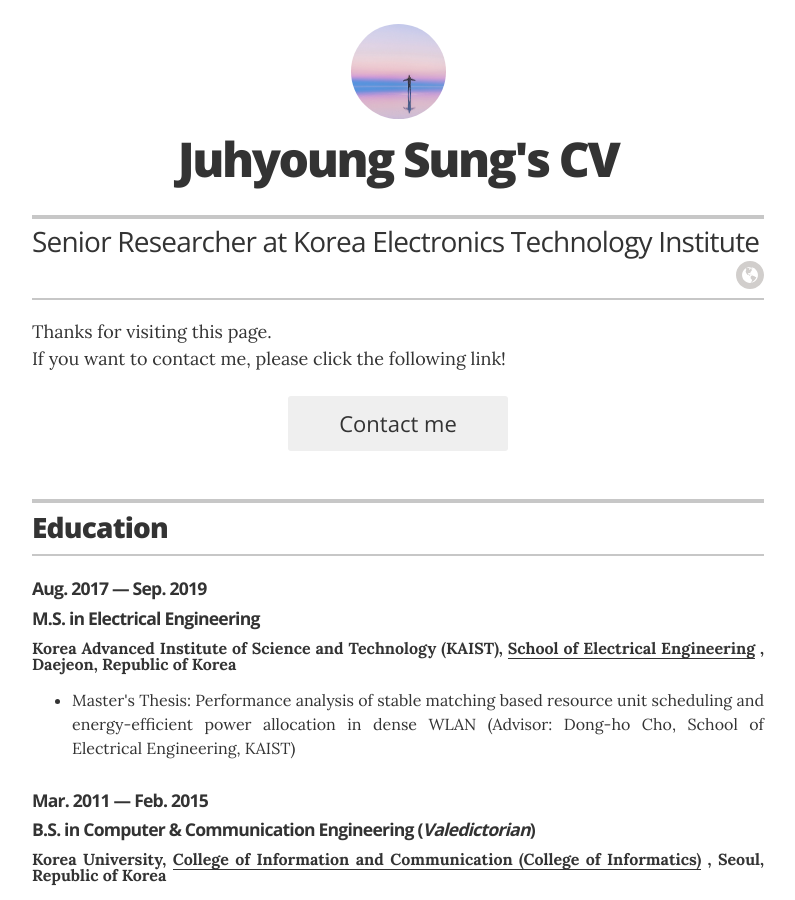
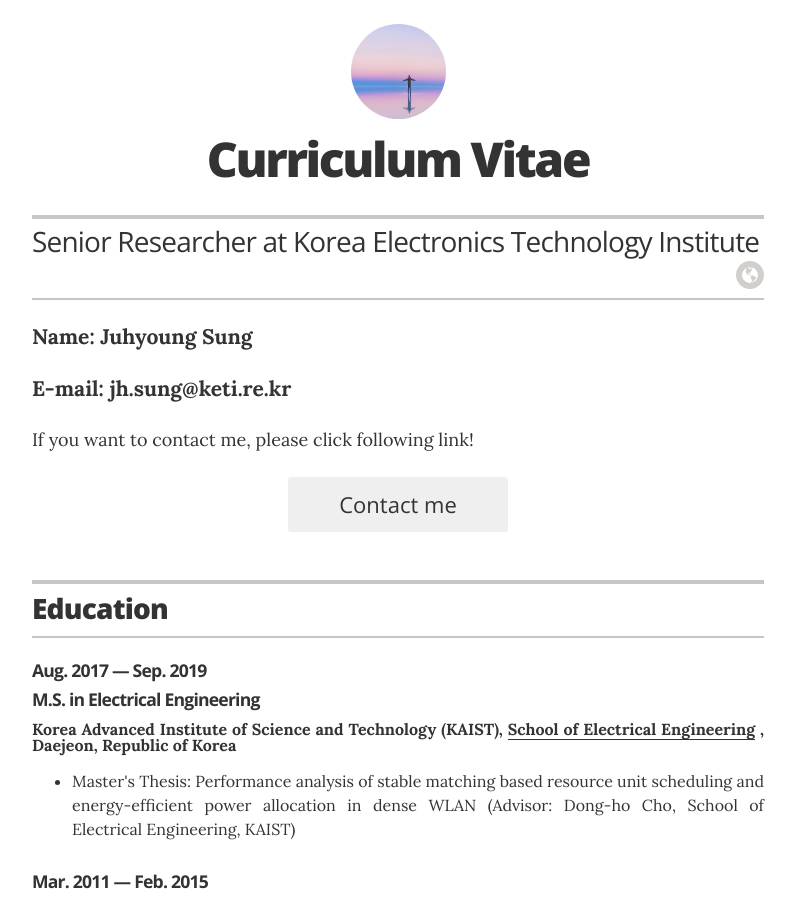
Before and after one commit to friendlyvillain/digital_cv, a Jekyll site: the page built from index.html, in a window 1280 px wide and 900 px high. Shown: the whole window, without its empty margins (242-1037 px from the left). Built offline with Jekyll 4.4.1, drawn with Linux system fonts in a browser that asks for light colours.

Commit message:
intro rev

```diff
--- a/_config.yml
+++ b/_config.yml
@@ -13,7 +13,7 @@
 
 # Resume settings
 resume_avatar:                  "true"
-resume_name:                    "Juhyoung Sung's CV"
+resume_name:                    "Curriculum Vitae"
 resume_title:                   "Senior Researcher at Korea Electronics Technology Institute"
 
 # used for the contact button in _layouts/resume.html
@@ -27,10 +27,9 @@
 display_header_contact_info:    "false"
 
 resume_header_intro: |
-  <p>
-  Thanks for visiting this page. <br/>
-  If you want to contact me, please click the following link!
-  </p>
+  <h3> Name: Juhyoung Sung </h3>
+  <h3> E-mail: jh.sung@keti.re.kr </h3>
+  <p>If you want to contact me, please click following link!</p>
 
 # use "yes" to display the email contact button,
 # "no" to display an "I'm not looking for work" message,
```
